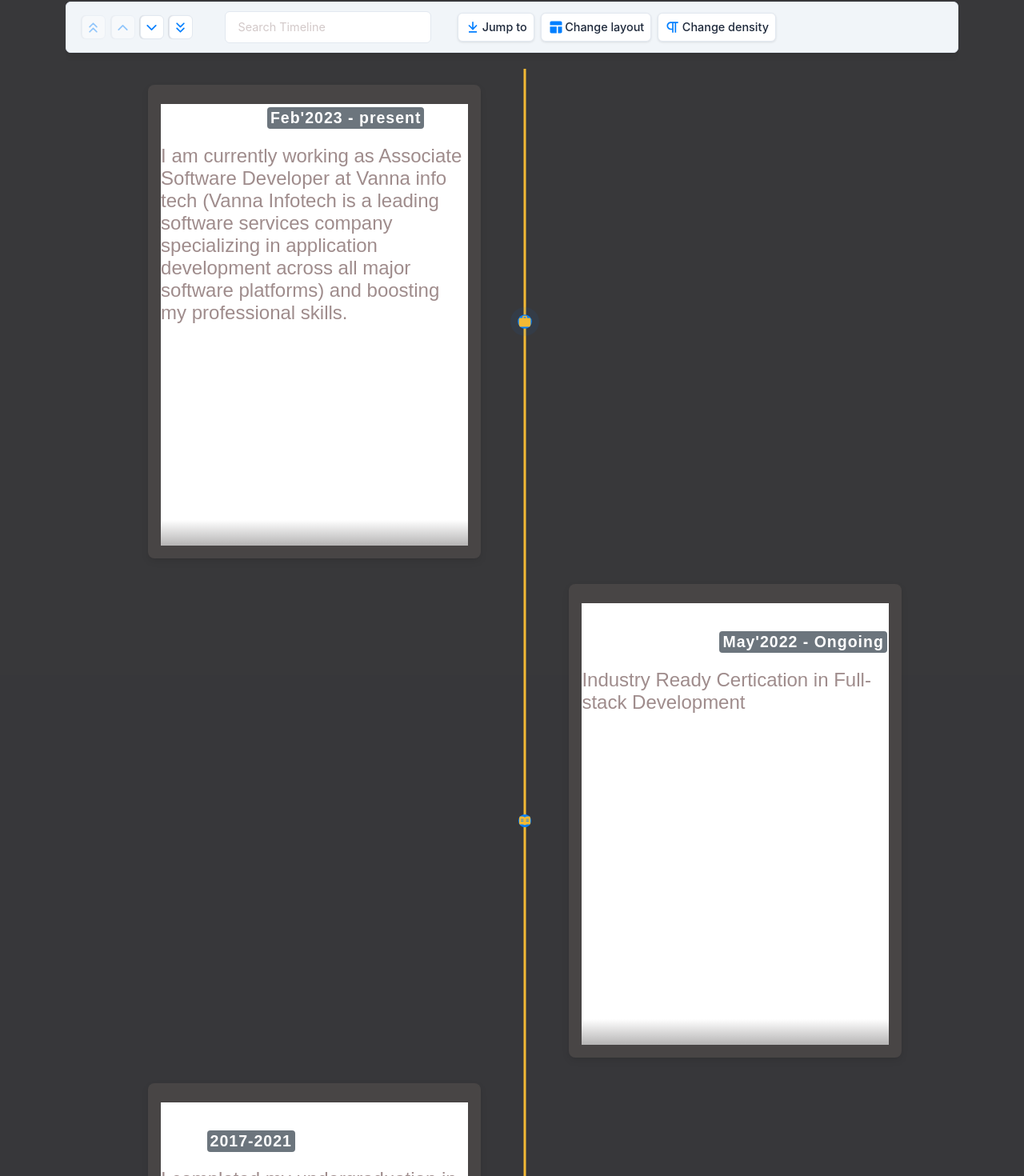
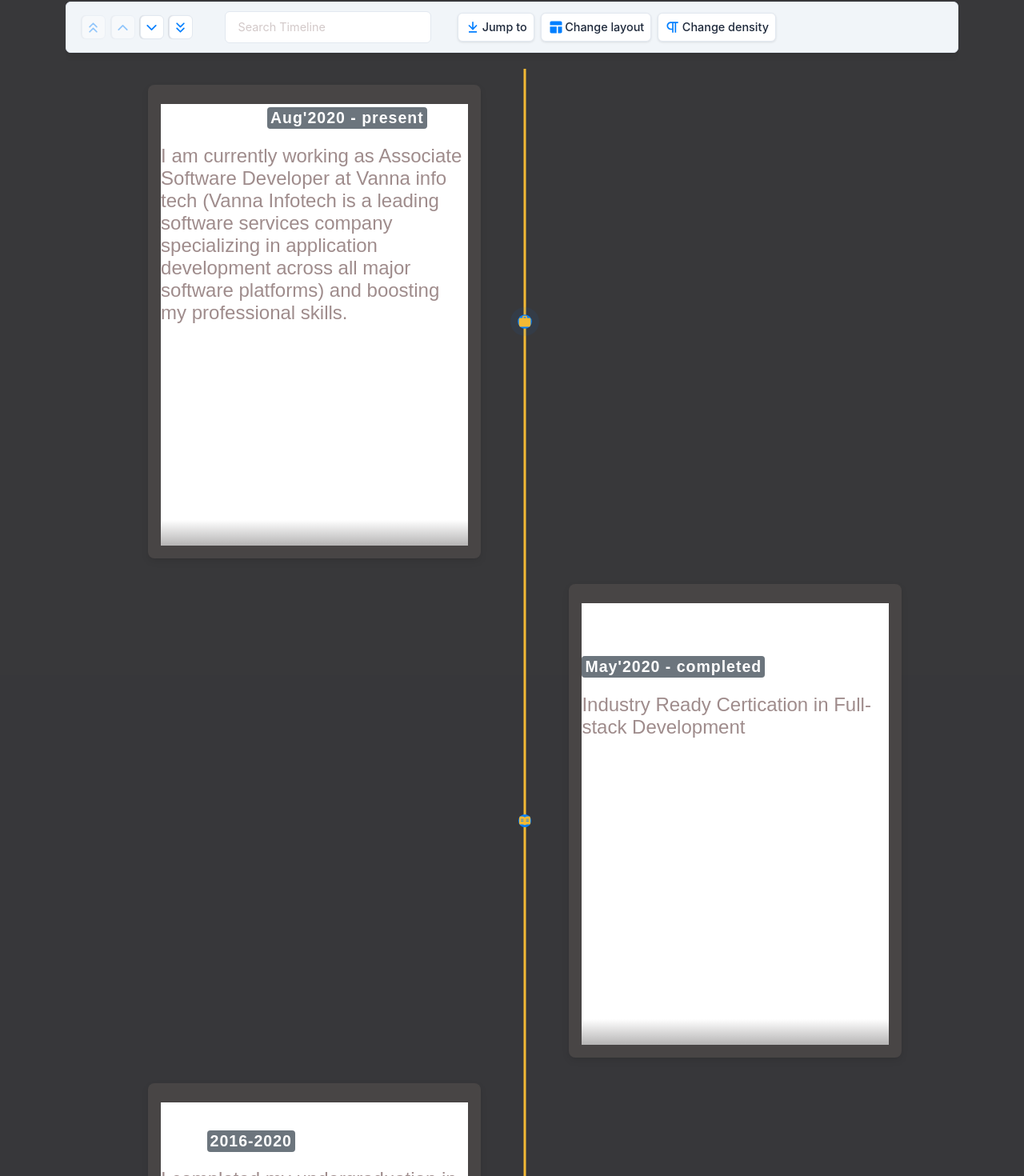
Before and after one commit to kumaranJaisankar/my-portfolio, a React (Create React App) app: page / in a window 1280 px wide. Shown: the part 2134-3604 px from the top of the page at 80% size. Built offline with nearby package versions, Linux system fonts and the light colour scheme; a web font is replaced by a local one.

Commit message:
Update exprence.js

```diff
--- a/src/components/experience/exprence.js
+++ b/src/components/experience/exprence.js
@@ -30,7 +30,7 @@ const Expirence = () => {
         <h1 className="course-title">
             Exprience{" "}
             <span className="badge badge-secondary p-1">
-              Feb'2023 - present
+              Aug'2020 - present
             </span>
           </h1>
           <p className="discription">
@@ -41,7 +41,7 @@ const Expirence = () => {
           <h1 className="course-title">
             Nxtwave Disruptive Technologies{" "}
             <span className="badge badge-secondary p-1">
-              May'2022 - Ongoing
+              May'2020 - completed
             </span>
           </h1>
           <p className="discription">
@@ -51,7 +51,7 @@ const Expirence = () => {
         <div>
           <h1 className="course-title">
             Undergraduation at MNM jain Eng{" "}
-            <span className="badge badge-secondary p-1">2017-2021</span>
+            <span className="badge badge-secondary p-1">2016-2020</span>
           </h1>
           <p className="discription">
             I completed my undergraduation in MECH from MNM jain Engineering
```
